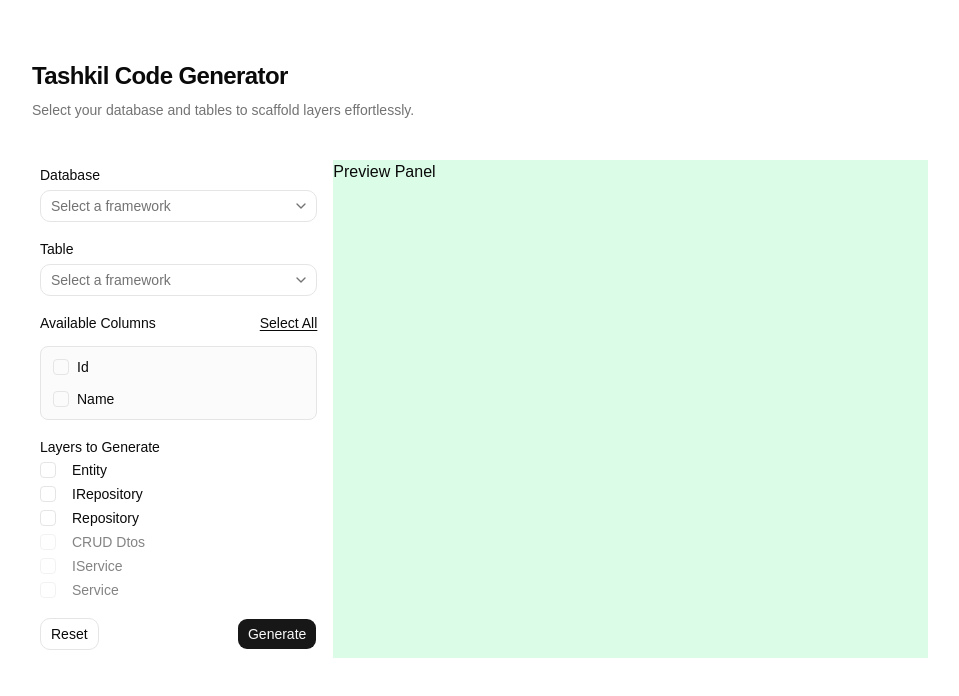
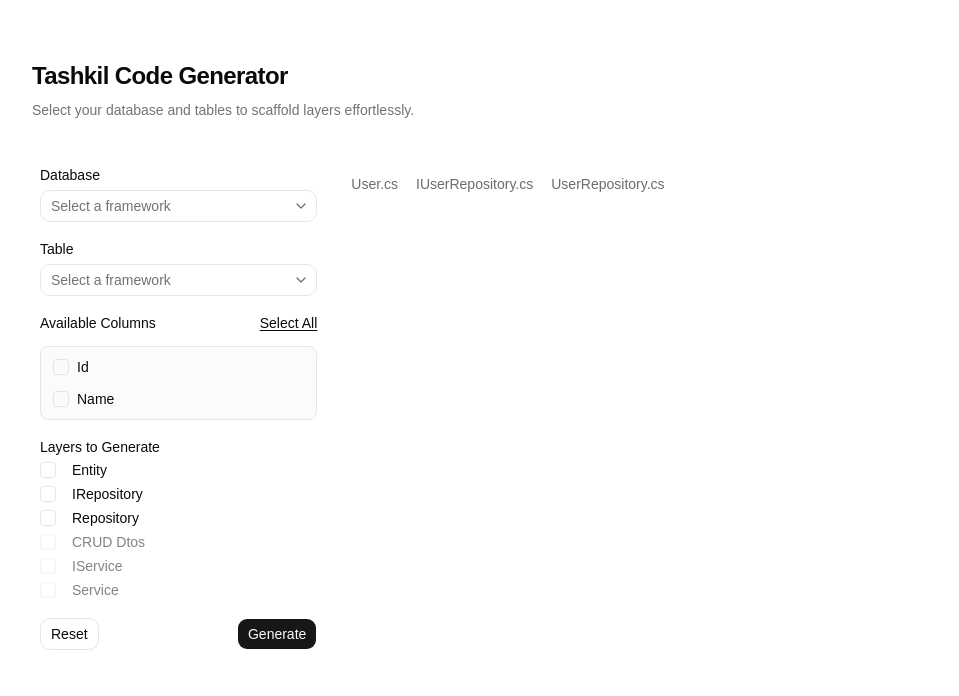
Before and after one commit to ABDulRahma-N/Tashkil-Code-Generator, a React (Vite) app in the folder FrontEnd/: page /CodeGenerator in a window 1280 px wide. Shown: the top 696 px of the page, without its empty margins (160-1119 px from the left). Built offline with nearby package versions, Linux system fonts and the light colour scheme.

Commit message:
Add Monaco Editor integration and implement Code Preview functionality with tabs

```diff
--- a/FrontEnd/package.json
+++ b/FrontEnd/package.json
@@ -12,6 +12,7 @@
   "dependencies": {
     "@base-ui/react": "^1.5.0",
     "@fontsource-variable/geist": "^5.2.8",
+    "@monaco-editor/react": "^4.7.0",
     "@tailwindcss/vite": "^4.3.0",
     "class-variance-authority": "^0.7.1",
     "clsx": "^2.1.1",
--- a/FrontEnd/src/MyComponents/CodeGenerator/CodeGeneratorWorkspace.jsx
+++ b/FrontEnd/src/MyComponents/CodeGenerator/CodeGeneratorWorkspace.jsx
@@ -1,4 +1,5 @@
 import { CodeGeneratorSidebar } from "./CodeGeneratorSidebar";
+import { CodePreviewPanel } from "./CodePreviewPanel";
 
 export function CodeGeneratorWorkspace() {
   return (
@@ -6,7 +7,9 @@
       <div className="col-span-1">
         <CodeGeneratorSidebar></CodeGeneratorSidebar>
       </div>
-      <div className="bg-green-100 col-span-2">Preview Panel</div>
+      <div className="col-span-2">
+        <CodePreviewPanel></CodePreviewPanel>
+      </div>
     </div>
   );
 }
--- a/FrontEnd/src/MyComponents/CodeGenerator/CodePreviewPanel.jsx
+++ b/FrontEnd/src/MyComponents/CodeGenerator/CodePreviewPanel.jsx
@@ -1,10 +1,9 @@
+import { CodeTabs } from "./PreviewPanel/CodeTabs";
+
 export function CodePreviewPanel() {
   return (
-    <div className="bg-green-100">
-      <h1>Code Preview Panel</h1>
-      <p>
-        This is the code preview panel where generated code will be displayed.
-      </p>
+    <div className="flex flex-col gap-5 p-2">
+      <CodeTabs></CodeTabs>
     </div>
   );
 }
--- /dev/null
+++ b/FrontEnd/src/MyComponents/CodeGenerator/PreviewPanel/CodeEditor.jsx
@@ -0,0 +1,95 @@
+import React, { useCallback } from "react";
+import Editor from "@monaco-editor/react";
+
+export function CodeEditor({
+  code,
+  fileName = "UserEntity.cs",
+  language = "csharp",
+  height = "500px",
+  readOnly = false,
+  onChange,
+}) {
+  const fallbackCode =
+    "// Select a table and click Generate to preview code here.";
+
+  const defineTheme = useCallback((monaco) => {
+    monaco.editor.defineTheme("clean-terminal", {
+      base: "vs",
+      inherit: true,
+      rules: [
+        { token: "keyword", foreground: "6500a4", fontStyle: "bold" },
+        { token: "string", foreground: "0f766e" },
+        { token: "comment", foreground: "94a3b8", fontStyle: "italic" },
+        { token: "number", foreground: "7c3aed" },
+      ],
+      colors: {
+        "editor.background": "#ffffff",
+        "editor.foreground": "#172033",
+        "editorLineNumber.foreground": "#94a3b8",
+        "editorLineNumber.activeForeground": "#000000",
+        "editorCursor.foreground": "#6500a4",
+        "editor.selectionBackground": "#dbeafe",
+        "editor.lineHighlightBackground": "#f8fafc",
+        "editorIndentGuide.background": "#e2e8f0",
+        "editorIndentGuide.activeBackground": "#cbd5e1",
+      },
+    });
+  }, []);
+
+  return (
+    <div className="flex w-full flex-col overflow-hidden rounded-xl border border-slate-200 bg-white ">
+      <div className="flex items-center justify-between border-b border-slate-200 px-4 py-3">
+        <div className="flex items-center gap-2" aria-hidden="true">
+          <span className="h-3 w-3 rounded-full bg-[#ff5f57]" />
+          <span className="h-3 w-3 rounded-full bg-[#ffbd2e]" />
+          <span className="h-3 w-3 rounded-full bg-[#28c840]" />
+        </div>
+
+        <div className="max-w-[60%] truncate font-mono text-xs font-semibold tracking-wide text-slate-500">
+          {fileName}
+        </div>
+
+        <div className="rounded-md border border-slate-200 bg-white px-2 py-1 font-mono text-[11px] font-semibold uppercase text-slate-400">
+          {language}
+        </div>
+      </div>
+
+      <div className="relative w-full" style={{ height }}>
+        <Editor
+          height="100%"
+          language={language}
+          theme="clean-terminal"
+          value={code || fallbackCode}
+          beforeMount={defineTheme}
+          onChange={onChange}
+          loading={
+            <div className="flex h-full items-center justify-center text-sm font-medium text-slate-400">
+              Loading editor...
+            </div>
+          }
+          options={{
+            minimap: { enabled: false },
+            fontSize: 14,
+            fontFamily:
+              "'Fira Code', 'Cascadia Code', 'JetBrains Mono', monospace",
+            fontLigatures: true,
+            wordWrap: "on",
+            readOnly,
+            automaticLayout: true,
+            scrollBeyondLastLine: false,
+            smoothScrolling: true,
+            cursorBlinking: "smooth",
+            cursorSmoothCaretAnimation: "on",
+            lineNumbersMinChars: 3,
+            renderLineHighlight: "all",
+            padding: { top: 18, bottom: 18 },
+            scrollbar: {
+              verticalScrollbarSize: 10,
+              horizontalScrollbarSize: 10,
+            },
+          }}
+        />
+      </div>
+    </div>
+  );
+}
--- /dev/null
+++ b/FrontEnd/src/MyComponents/CodeGenerator/PreviewPanel/CodeTabs.jsx
@@ -0,0 +1,32 @@
+import { Tabs, TabsContent, TabsList, TabsTrigger } from "@/components/ui/tabs";
+import { CodeEditor } from "./CodeEditor";
+
+export function CodeTabs({ tableName = "User" }) {
+  return (
+    <Tabs defaultValue="account" className="w-full">
+      <TabsList variant="line">
+        <TabsTrigger value="Entity">{tableName}.cs</TabsTrigger>
+        <TabsTrigger value="IRepository">I{tableName}Repository.cs</TabsTrigger>
+        <TabsTrigger value="Repository">{tableName}Repository.cs</TabsTrigger>
+      </TabsList>
+      <TabsContent value="Entity">
+        <CodeEditor
+          language="csharp"
+          code={`public class ${tableName}Entity {\n\n}`}
+        />
+      </TabsContent>
+      <TabsContent value="IRepository">
+        <CodeEditor
+          language="csharp"
+          code={`public interface I${tableName}Repository {\n\n}`}
+        />
+      </TabsContent>
+      <TabsContent value="Repository">
+        <CodeEditor
+          language="csharp"
+          code={`public class ${tableName}Repository : I${tableName}Repository {\n\n}`}
+        />
+      </TabsContent>
+    </Tabs>
+  );
+}
--- /dev/null
+++ b/FrontEnd/src/components/ui/tabs.jsx
@@ -0,0 +1,80 @@
+import * as React from "react"
+import { cva } from "class-variance-authority";
+import { Tabs as TabsPrimitive } from "radix-ui"
+
+import { cn } from "@/lib/utils"
+
+function Tabs({
+  className,
+  orientation = "horizontal",
+  ...props
+}) {
+  return (
+    <TabsPrimitive.Root
+      data-slot="tabs"
+      data-orientation={orientation}
+      className={cn("group/tabs flex gap-2 data-horizontal:flex-col", className)}
+      {...props} />
+  );
+}
+
+const tabsListVariants = cva(
+  "group/tabs-list inline-flex w-fit items-center justify-center rounded-lg p-[3px] text-muted-foreground group-data-horizontal/tabs:h-8 group-data-vertical/tabs:h-fit group-data-vertical/tabs:flex-col data-[variant=line]:rounded-none",
+  {
+    variants: {
+      variant: {
+        default: "bg-muted",
+        line: "gap-1 bg-transparent",
+      },
+    },
+    defaultVariants: {
+      variant: "default",
+    },
+  }
+)
+
+function TabsList({
+  className,
+  variant = "default",
+  ...props
+}) {
+  return (
+    <TabsPrimitive.List
+      data-slot="tabs-list"
+      data-variant={variant}
+      className={cn(tabsListVariants({ variant }), className)}
+      {...props} />
+  );
+}
+
+function TabsTrigger({
+  className,
+  ...props
+}) {
+  return (
+    <TabsPrimitive.Trigger
+      data-slot="tabs-trigger"
+      className={cn(
+        "relative inline-flex h-[calc(100%-1px)] flex-1 items-center justify-center gap-1.5 rounded-md border border-transparent px-1.5 py-0.5 text-sm font-medium whitespace-nowrap text-foreground/60 transition-all group-data-vertical/tabs:w-full group-data-vertical/tabs:justify-start hover:text-foreground focus-visible:border-ring focus-visible:ring-[3px] focus-visible:ring-ring/50 focus-visible:outline-1 focus-visible:outline-ring disabled:pointer-events-none disabled:opacity-50 has-data-[icon=inline-end]:pr-1 has-data-[icon=inline-start]:pl-1 dark:text-muted-foreground dark:hover:text-foreground group-data-[variant=default]/tabs-list:data-active:shadow-sm group-data-[variant=line]/tabs-list:data-active:shadow-none [&_svg]:pointer-events-none [&_svg]:shrink-0 [&_svg:not([class*='size-'])]:size-4",
+        "group-data-[variant=line]/tabs-list:bg-transparent group-data-[variant=line]/tabs-list:data-active:bg-transparent dark:group-data-[variant=line]/tabs-list:data-active:border-transparent dark:group-data-[variant=line]/tabs-list:data-active:bg-transparent",
+        "data-active:bg-background data-active:text-foreground dark:data-active:border-input dark:data-active:bg-input/30 dark:data-active:text-foreground",
+        "after:absolute after:bg-foreground after:opacity-0 after:transition-opacity group-data-horizontal/tabs:after:inset-x-0 group-data-horizontal/tabs:after:bottom-[-5px] group-data-horizontal/tabs:after:h-0.5 group-data-vertical/tabs:after:inset-y-0 group-data-vertical/tabs:after:-right-1 group-data-vertical/tabs:after:w-0.5 group-data-[variant=line]/tabs-list:data-active:after:opacity-100",
+        className
+      )}
+      {...props} />
+  );
+}
+
+function TabsContent({
+  className,
+  ...props
+}) {
+  return (
+    <TabsPrimitive.Content
+      data-slot="tabs-content"
+      className={cn("flex-1 text-sm outline-none", className)}
+      {...props} />
+  );
+}
+
+export { Tabs, TabsList, TabsTrigger, TabsContent, tabsListVariants }
```
Also changed, not shown: 1 other file (tests, documents, lock files or other folders).
